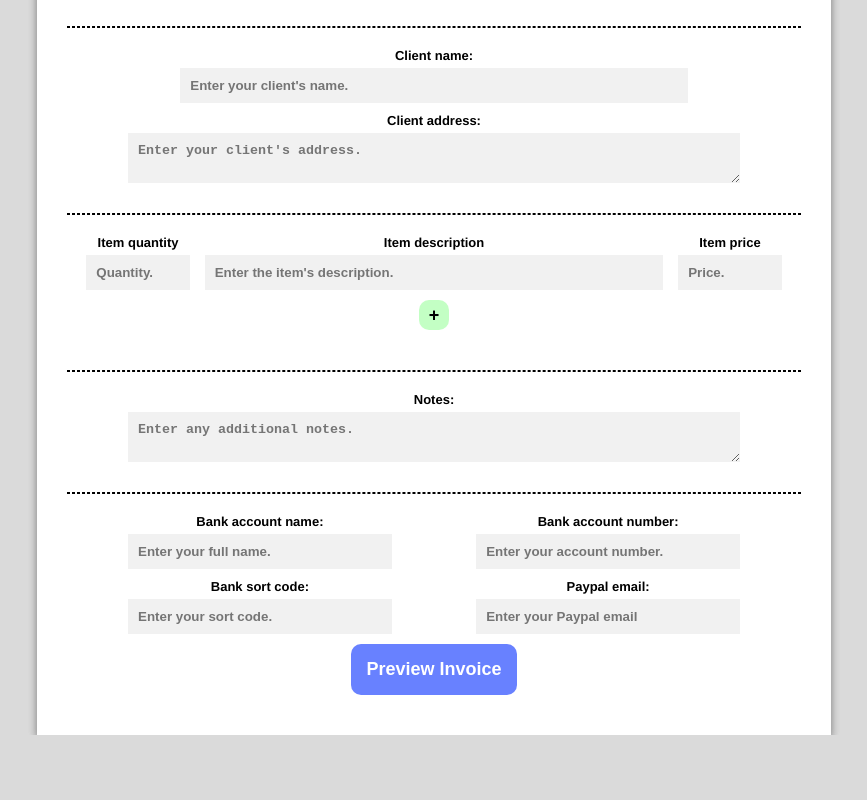
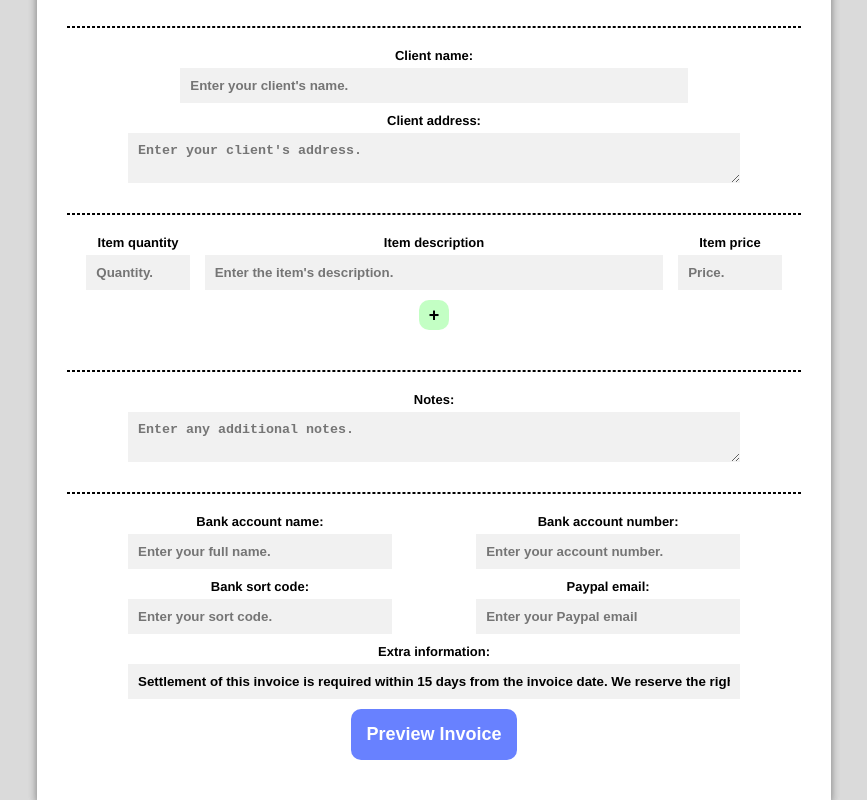
Before and after one commit to ConnorEasterbrook/Bandit, a React (Create React App) app: page / in a window 1280 px wide. Shown: the part 382-1182 px from the top of the page, without its empty margins (206-1073 px from the left). Before the commit the page ends 1117 px from the top, so only its background shows below. Built offline with nearby package versions, Linux system fonts and the light colour scheme; the HTML template or start-up script is replaced by a standard one.

Commit message:
Extra footer info

```diff
--- a/src/assets/components/invoice/Footer.js
+++ b/src/assets/components/invoice/Footer.js
@@ -1,4 +1,4 @@
-export default function Footer({accountName, accountNumber, sortCode, paypalEmail})
+export default function Footer({accountName, accountNumber, sortCode, paypalEmail, extraInfo})
 {
     return (
         <footer>
@@ -18,11 +18,7 @@ export default function Footer({accountName, accountNumber, sortCode, paypalEmai
           <li>Website.</li> */}
             </ul>
             <ul className="interestRateFooter">
-                <li>Settlement of this invoice is required within 15 days from the invoice date. We reserve the
-                    right to charge interest on invoices that remain unpaid 30 days after the invoice date. Our
-                    standard interest rate is 10.75% (10% plus the Bank of England base rate). The Late
-                    Payment of Commercial Debts (Interest) Act 1998 applies to this invoice. Any queries
-                    regarding this invoice should be raised within 7 days of the invoice date. This invoice was
+                <li>{extraInfo}This invoice was
                     created using Goatbandit's Timedit web application.</li>
             </ul>
         </footer>
--- a/src/assets/components/invoice/FooterInput.js
+++ b/src/assets/components/invoice/FooterInput.js
@@ -1,4 +1,4 @@
-export default function FooterInput({ accountName, setAccountName, accountNumber, setAccountNumber, sortCode, setSortCode, paypalEmail, setPaypalEmail })
+export default function FooterInput({ accountName, setAccountName, accountNumber, setAccountNumber, sortCode, setSortCode, paypalEmail, setPaypalEmail, extraInfo, setExtraInfo })
 {
   return (
     <div className="tableForm">
@@ -45,6 +45,17 @@ export default function FooterInput({ accountName, setAccountName, accountNumber
           onChange={(e) => setPaypalEmail(e.target.value)}
         />
       </div>
+
+      <div className="inputFieldSingle">
+        <label htmlFor="extraInfo">Extra information:</label>
+        <input
+          type="text"
+          id="bigText"
+          placeholder="Enter any extra information."
+          value={extraInfo}
+          onChange={(e) => setExtraInfo(e.target.value)}
+        />
+      </div>
     </div>
   )
 }
--- a/src/assets/components/invoice/Invoice.js
+++ b/src/assets/components/invoice/Invoice.js
@@ -38,6 +38,7 @@ function Invoice()
   const [accountNumber, setAccountNumber] = useState("");
   const [sortCode, setSortCode] = useState("");
   const [paypalEmail, setPaypalEmail] = useState("");
+  const [extraInfo, setExtraInfo] = useState("Settlement of this invoice is required within 15 days from the invoice date. We reserve the right to charge interest on invoices that remain unpaid 30 days after the invoice date. Our standard interest rate is 10.75% (10% plus the Bank of England base rate). The Late Payment of Commercial Debts (Interest) Act 1998 applies to this invoice. Any queries regarding this invoice should be raised within 7 days of the invoice date. ");
 
   const [showInvoice, setShowInvoice] = useState(false);
 
@@ -88,6 +89,7 @@ function Invoice()
                   accountNumber={accountNumber}
                   sortCode={sortCode}
                   paypalEmail={paypalEmail}
+                  extraInfo={extraInfo}
                 />
               </div>
 
@@ -143,7 +145,6 @@ function Invoice()
               <div className="inputFieldSingle">
                 <label htmlFor="notes">Notes:</label>
                 <textarea
-                  name="notes"
                   id="bigText"
                   placeholder="Enter any additional notes."
                   value={notes}
@@ -163,6 +164,8 @@ function Invoice()
               setSortCode={setSortCode}
               paypalEmail={paypalEmail}
               setPaypalEmail={setPaypalEmail}
+              extraInfo={extraInfo}
+              setExtraInfo={setExtraInfo}
             />
 
             <button className="previewButton" onClick={() => setShowInvoice(true)}>Preview Invoice</button>
```
Lines whose indentation alone changed are shown as unchanged.
